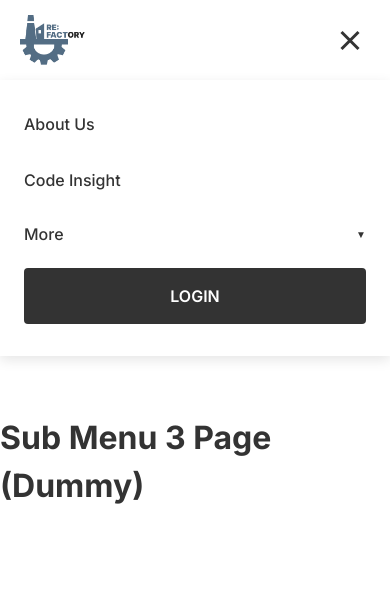
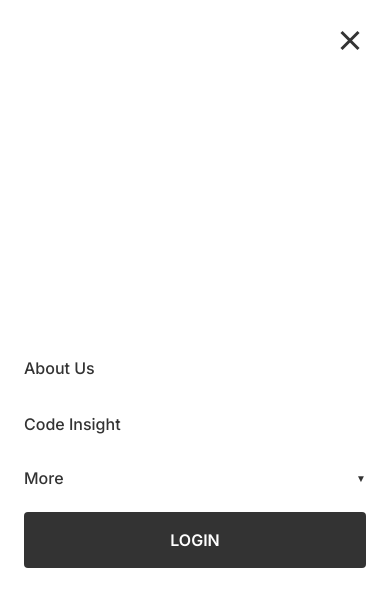
Before and after one commit to hoho715-park/refactory_f, a React (Vite) app: page /more/sub3 in a window 390 px wide. Both pictures are taken after a click on the button "Toggle menu". Shown: the top 606 px of the page. Built offline with nearby package versions, Linux system fonts and the light colour scheme.

Commit message:
햄버거 메뉴 내부 디자인 수정

```diff
--- a/src/components/layout/Header.jsx
+++ b/src/components/layout/Header.jsx
@@ -121,6 +121,9 @@ const Header = () => {
 
       {/* Mobile Navigation */}
       <nav className={`mobile-nav ${mobileMenuOpen ? 'open' : ''}`}>
+        <div className="mobile-nav-header">
+          <HamburgerButton isOpen={mobileMenuOpen} onClick={handleMobileMenuToggle} />
+        </div>
         <ul className="mobile-menu">
           {menuItems.map((item) =>
             item.dropdown ? (
--- a/src/components/layout/header.css
+++ b/src/components/layout/header.css
@@ -176,25 +176,41 @@
 .mobile-nav {
   display: none;
   position: fixed;
-  top: 80px;
+  top: 0;
   left: 0;
   right: 0;
+  bottom: 0;
   background-color: #ffffff;
-  box-shadow: 0 4px 12px rgba(0, 0, 0, 0.1);
-  max-height: 0;
-  overflow: hidden;
-  transition: max-height 0.3s ease;
+  z-index: 1001;
+  opacity: 0;
+  visibility: hidden;
+  transition: opacity 0.3s ease, visibility 0.3s ease;
+  overflow-y: auto;
+  flex-direction: column;
 }
 
 .mobile-nav.open {
-  max-height: calc(100vh - 80px);
-  overflow-y: auto;
+  opacity: 1;
+  visibility: visible;
+}
+
+.mobile-nav-header {
+  display: flex;
+  align-items: center;
+  justify-content: flex-end;
+  height: 80px;
+  padding: 0 20px;
+  flex-shrink: 0;
 }
 
 .mobile-menu {
   list-style: none;
   margin: 0;
   padding: 16px 0;
+  flex: 1;
+  display: flex;
+  flex-direction: column;
+  justify-content: center;
 }
 
 .mobile-nav-item {
@@ -295,6 +311,6 @@
   }
 
   .mobile-nav {
-    display: block;
+    display: flex;
   }
 }
```
